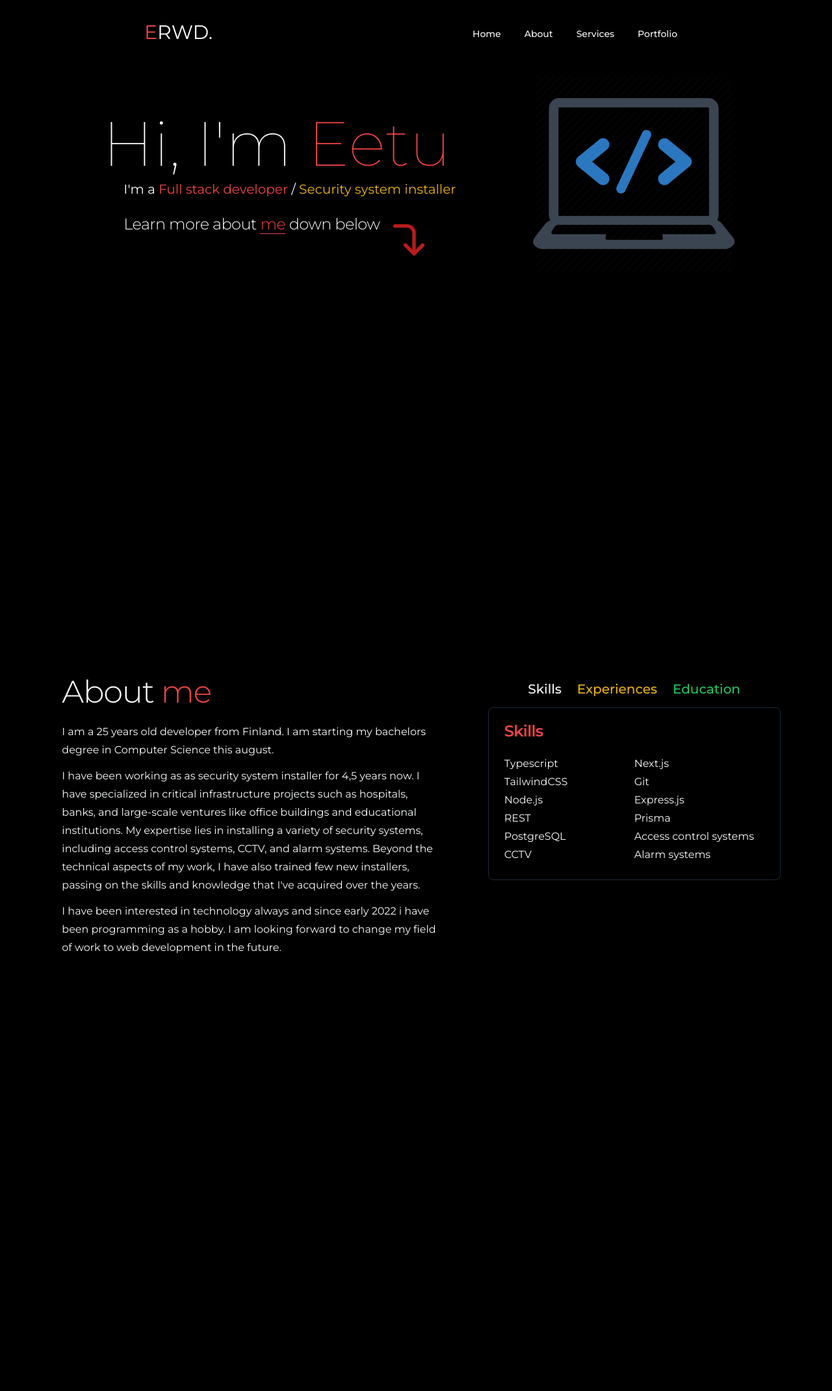
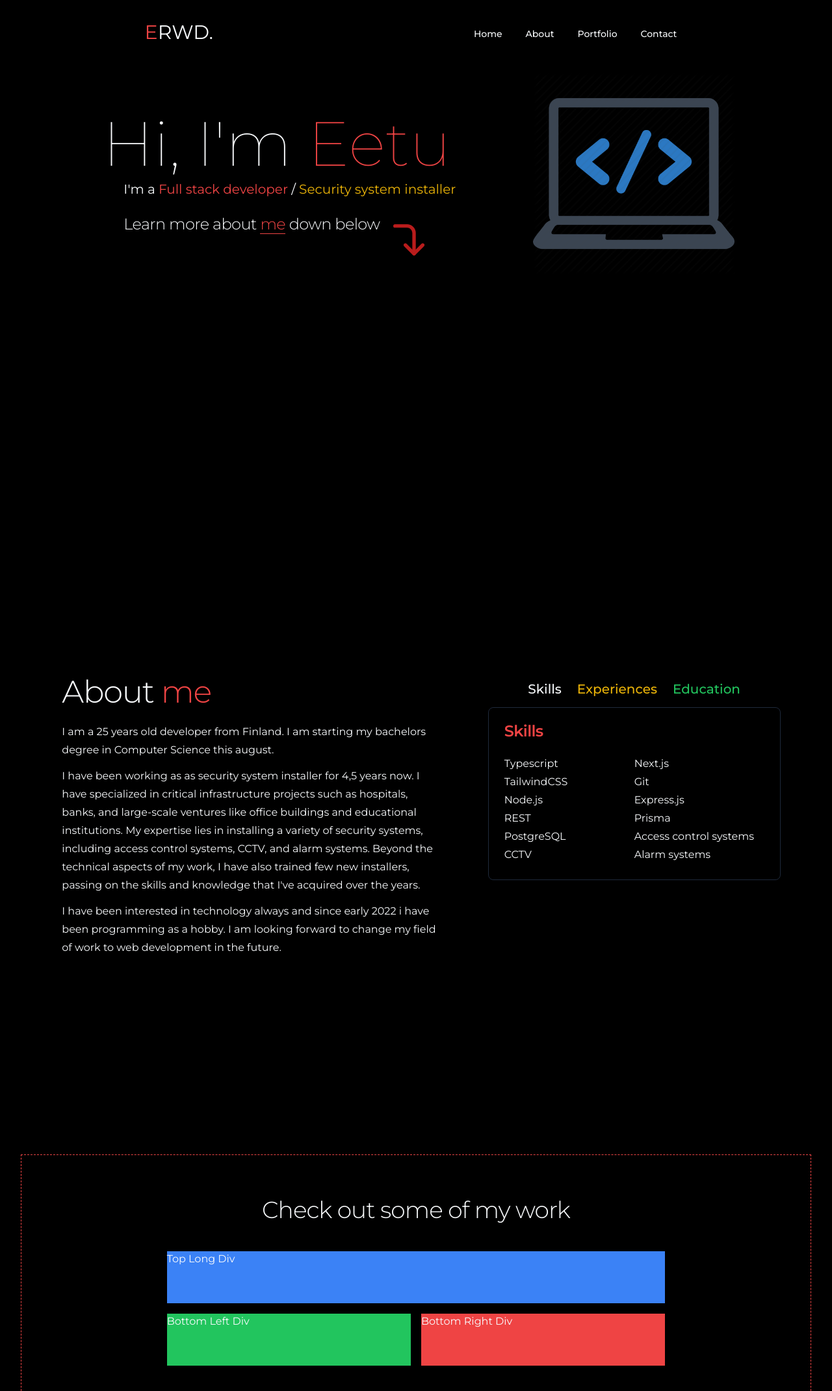
Before and after one commit to awonfs/portfolio, a Next.js app: page / in a window 1280 px wide. Shown: the top 2140 px of the page at 65% size. Before the commit the page ends 1776 px from the top, so only its background shows below. Built offline with nearby package versions, Linux system fonts and the light colour scheme.

Commit message:
Added animations to header and sections

```diff
--- a/app/page.tsx
+++ b/app/page.tsx
@@ -1,11 +1,12 @@
 import LandingPage from "@/components/landing-page";
 import About from "@/components/about";
-import Services from "@/components/services";
+import Portfolio from "@/components/portfolio";
 export default function Home() {
   return (
     <main className="h-screen">
       <LandingPage />
       <About />
+      <Portfolio />
     </main>
   );
 }
--- a/components/about.tsx
+++ b/components/about.tsx
@@ -1,14 +1,39 @@
 /* eslint-disable react/no-unescaped-entities */
+"use client";
+import { motion, useAnimation } from "framer-motion";
+import { useInView } from "react-intersection-observer";
+import { useEffect } from "react";
 import { Tabs, TabsContent, TabsList, TabsTrigger } from "@/components/ui/tabs";
 import TabCard from "./cards/tab-card";
 
 function About() {
+  const controls = useAnimation();
+  const [ref, inView] = useInView({
+    threshold: 0.1,
+  });
+
+  useEffect(() => {
+    if (inView) {
+      controls.start({
+        opacity: 1,
+        y: 0,
+        transition: {
+          duration: 0.5,
+        },
+      });
+    }
+  }, [controls, inView]);
   return (
     <section
       id="about"
       className="flex flex-col md:flex-row h-screen pt-16 mt-16"
     >
-      <div className="flex flex-col md:flex-row justify-evenly w-full gap-4">
+      <motion.div
+        ref={ref}
+        initial={{ opacity: 0, y: 50 }}
+        animate={controls}
+        className="flex flex-col md:flex-row justify-evenly w-full gap-4"
+      >
         <div className="w-full md:w-1/2 break-normal px-4">
           <h3 className="scroll-m-20 text-5xl font-light tracking-tight mb-4">
             About <span className="text-red-500">me</span>
@@ -97,7 +122,7 @@ function About() {
             </TabsContent>
           </Tabs>
         </div>
-      </div>
+      </motion.div>
     </section>
   );
 }
--- a/components/header.tsx
+++ b/components/header.tsx
@@ -1,4 +1,6 @@
 "use client";
+import { motion, useAnimation } from "framer-motion";
+import { useInView } from "react-intersection-observer";
 import Link from "next/link";
 import {
   NavigationMenu,
@@ -17,6 +19,23 @@ function Header() {
   const [isMenuOpen, setIsMenuOpen] = useState(false);
 
   const menuRef = useRef<HTMLDivElement>(null);
+
+  const controls = useAnimation();
+  const [ref, inView] = useInView({
+    threshold: 0.1,
+  });
+
+  useEffect(() => {
+    if (inView) {
+      controls.start({
+        opacity: 1,
+        y: 0, // Bring to its original position
+        transition: {
+          duration: 1.5,
+        },
+      });
+    }
+  }, [controls, inView]);
 
   function isMenuOpenHandler() {
     setIsMenuOpen(!isMenuOpen);
@@ -45,7 +64,12 @@ function Header() {
   }, [isMenuOpen]);
 
   return (
-    <header className="flex justify-around pt-8 pb-4">
+    <motion.header
+      ref={ref}
+      initial={{ opacity: 0, y: -5 }}
+      animate={controls}
+      className="flex justify-around pt-8 pb-4"
+    >
       <Link href="#home">
         <h1 className="text-3xl cursor-pointer">
           <span className="text-red-500">E</span>RWD.
@@ -99,23 +123,23 @@ function Header() {
               </Link>
             </NavigationMenuItem>
             <NavigationMenuItem className="hidden md:block">
-              <Link href="#services" legacyBehavior passHref>
-                <NavigationMenuLink className={navigationMenuTriggerStyle()}>
-                  Services
-                </NavigationMenuLink>
-              </Link>
-            </NavigationMenuItem>
-            <NavigationMenuItem className="hidden md:block">
               <Link href="#portfolio" legacyBehavior passHref>
                 <NavigationMenuLink className={navigationMenuTriggerStyle()}>
                   Portfolio
                 </NavigationMenuLink>
               </Link>
             </NavigationMenuItem>
+            <NavigationMenuItem className="hidden md:block">
+              <Link href="#contact" legacyBehavior passHref>
+                <NavigationMenuLink className={navigationMenuTriggerStyle()}>
+                  Contact
+                </NavigationMenuLink>
+              </Link>
+            </NavigationMenuItem>
           </NavigationMenuList>
         </NavigationMenu>
       </nav>
-    </header>
+    </motion.header>
   );
 }
 
--- a/components/landing-page.tsx
+++ b/components/landing-page.tsx
@@ -1,13 +1,38 @@
 /* eslint-disable react/no-unescaped-entities */
+"use client";
+import { motion, useAnimation } from "framer-motion";
+import { useInView } from "react-intersection-observer";
+import { useEffect } from "react";
 import Image from "next/image";
 import programicon from "../assets/programicon.png";
 import { CornerRightDown } from "lucide-react";
 import Link from "next/link";
 
 function LandingPage() {
+  const controls = useAnimation();
+  const [ref, inView] = useInView({
+    threshold: 0.1,
+  });
+
+  useEffect(() => {
+    if (inView) {
+      controls.start({
+        opacity: 1,
+        y: 0,
+        transition: {
+          duration: 0.5,
+        },
+      });
+    }
+  }, [controls, inView]);
   return (
     <section id="home" className="flex flex-col items-center min-h-screen mt-6">
-      <div className="flex flex-col md:flex-row w-full justify-evenly items-center">
+      <motion.div
+        ref={ref}
+        initial={{ opacity: 0, y: 50 }}
+        animate={controls}
+        className="flex flex-col md:flex-row w-full justify-evenly items-center"
+      >
         <div className="flex flex-col gap-2 items-center mb-4 md:mb-0 h-2/3">
           <h2 className="text-6xl md:text-8xl font-thin">
             Hi, I'm <span className="text-red-500">Eetu</span>
@@ -39,7 +64,7 @@ function LandingPage() {
             width={310}
           />
         </div>
-      </div>
+      </motion.div>
     </section>
   );
 }
--- /dev/null
+++ b/components/portfolio.tsx
@@ -0,0 +1,51 @@
+"use client";
+import { motion, useAnimation } from "framer-motion";
+import { useInView } from "react-intersection-observer";
+import { useEffect } from "react";
+
+function Portfolio() {
+  const controls = useAnimation();
+  const [ref, inView] = useInView({
+    threshold: 0.1,
+  });
+
+  useEffect(() => {
+    if (inView) {
+      controls.start({
+        opacity: 1,
+        y: 0,
+        transition: {
+          duration: 0.5,
+        },
+      });
+    }
+  }, [controls, inView]);
+  return (
+    <section
+      id="portfolio"
+      className="container flex items-center flex-col gap-5 h-screen pt-16 border border-red-500 border-dashed"
+    >
+      <h4 className="text-start scroll-m-20 text-4xl font-light tracking-tight mb-6">
+        Check out some of my work
+      </h4>
+      <motion.div
+        ref={ref}
+        initial={{ opacity: 0, y: 50 }}
+        animate={controls}
+        className="grid grid-cols-2 gap-4 w-2/3"
+      >
+        <motion.div className="col-span-2 bg-blue-500 h-20">
+          Top Long Div
+        </motion.div>
+        <motion.div className="col-span-1 bg-green-500 h-20">
+          Bottom Left Div
+        </motion.div>
+        <motion.div className="col-span-1 bg-red-500 h-20">
+          Bottom Right Div
+        </motion.div>
+      </motion.div>
+    </section>
+  );
+}
+
+export default Portfolio;
--- a/components/services.tsx
+++ /dev/null
@@ -1,5 +0,0 @@
-function Services() {
-  return <div id="services">Services</div>;
-}
-
-export default Services;
--- a/package.json
+++ b/package.json
@@ -31,6 +31,7 @@
     "react": "18.2.0",
     "react-dom": "18.2.0",
     "react-hook-form": "^7.45.4",
+    "react-intersection-observer": "^9.5.2",
     "resend": "^0.17.2",
     "tailwind-merge": "^1.14.0",
     "tailwindcss": "3.3.3",
```
Also changed, not shown: 1 other file (tests, documents, lock files or other folders).
